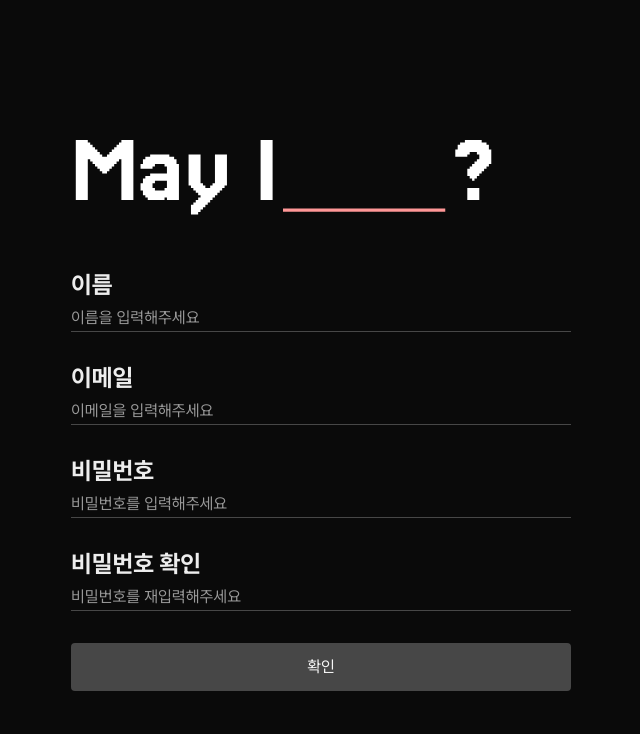
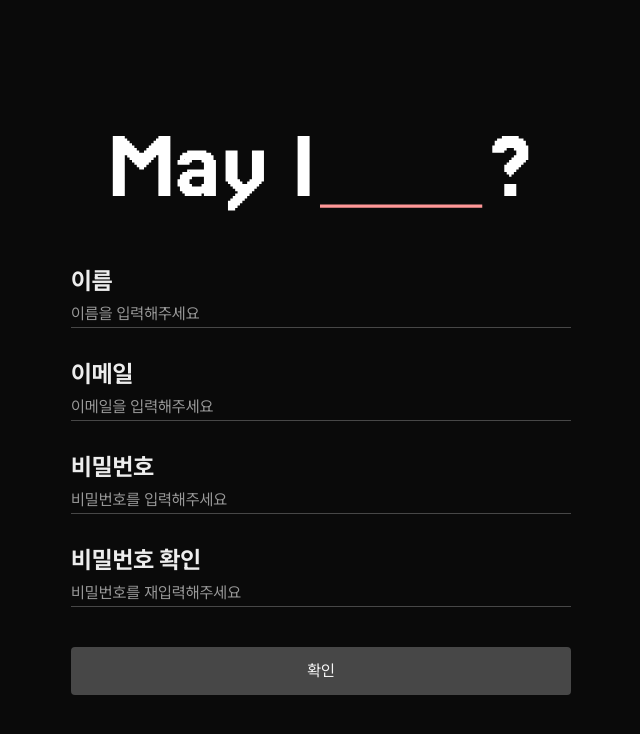
Before and after one commit to May-I-AI-Integrated-Platform/FE, a Next.js app: page /signup in a window 1280 px wide. Shown: the top 734 px of the page, without its empty margins (319-959 px from the left). Built offline with nearby package versions, Linux system fonts and the light colour scheme; a web font is replaced by a local one.

Commit message:
💄 style 수정

```diff
--- a/src/app/(beforeLogin)/page.tsx
+++ b/src/app/(beforeLogin)/page.tsx
@@ -37,7 +37,7 @@ export default function Login() {
 
   return (
     <div className={`w-screen h-screen flex flex-col items-center justify-center gap-5`}>
-      <div className={`w-[40%] max-w-[500px] flex flex-col gap-10`}>
+      <div className={`w-[40%] max-w-[500px] flex flex-col items-center gap-10`}>
         <Logo className={`cursor-pointer`} onClick={() => router.push('/')} />
 
         <div className={`flex flex-col gap-8 w-full`}>
@@ -62,7 +62,7 @@ export default function Login() {
           </div>
         </div>
 
-        <div className={`flex flex-col gap-[60px]`}>
+        <div className={`flex flex-col gap-[60px] w-full`}>
           <div className={`flex flex-col gap-5 w-full`}>
             <button
               className={`self-center rounded bg-point text-gray-900 w-full h-[48px] disabled:bg-gray-500 disabled:text-gray-50`}
--- a/src/app/(beforeLogin)/signup/page.tsx
+++ b/src/app/(beforeLogin)/signup/page.tsx
@@ -68,7 +68,7 @@ export default function Signup() {
 
   return (
     <div className={`w-screen h-screen flex flex-col items-center justify-center gap-5`}>
-      <div className={`w-[40%] max-w-[500px] flex flex-col gap-10`}>
+      <div className={`w-[40%] max-w-[500px] flex flex-col gap-10 items-center`}>
         <Logo className={`cursor-pointer`} onClick={() => router.push('/')} />
         <div className={`flex flex-col gap-8 w-full`}>
 
@@ -98,7 +98,7 @@ export default function Signup() {
             setValue={setPassword}
             isValid={isPasswordValid}
             handleKeyDown={handleKeyDown}
-            isPassword={true}/>
+            isPassword={true} />
 
           <InputForm
             title={"비밀번호 확인"}
@@ -108,9 +108,9 @@ export default function Signup() {
             setValue={setPasswordValid}
             isValid={isPasswordSame}
             handleKeyDown={handleKeyDown}
-            isPassword={true}/>
+            isPassword={true} />
 
-          <div className={`flex flex-col gap-[60px]`}>
+        </div>
         <div className={`flex flex-col gap-5 w-full`}>
           <button
             className={`self-center rounded bg-point text-gray-900 w-full h-[48px] disabled:bg-gray-500 disabled:text-gray-50`}
@@ -123,9 +123,6 @@ export default function Signup() {
             확인
           </button>
         </div>
-
-          </div>
-        </div>
       </div>
     </div>
   );
```
Lines whose indentation alone changed are shown as unchanged.
